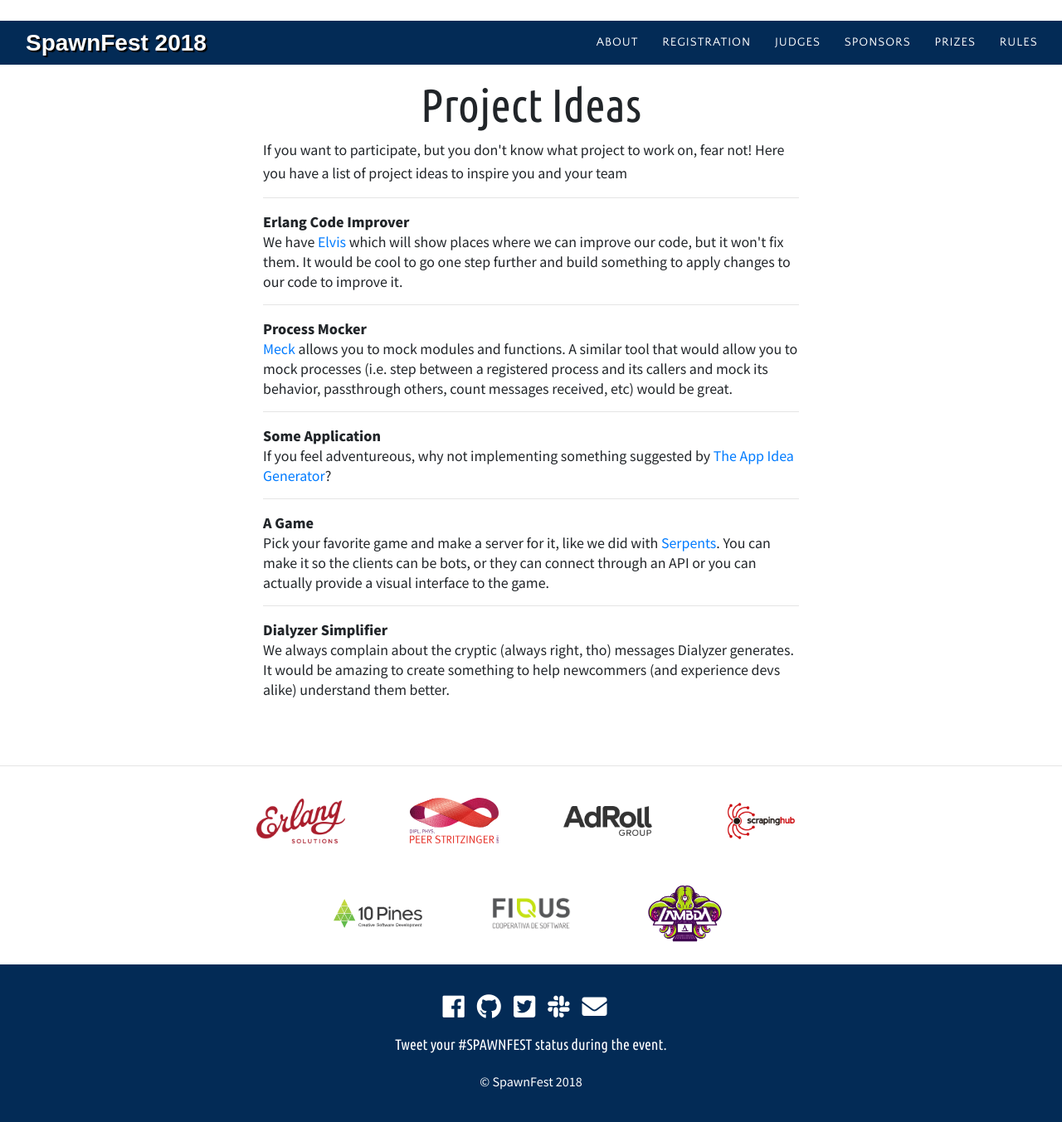
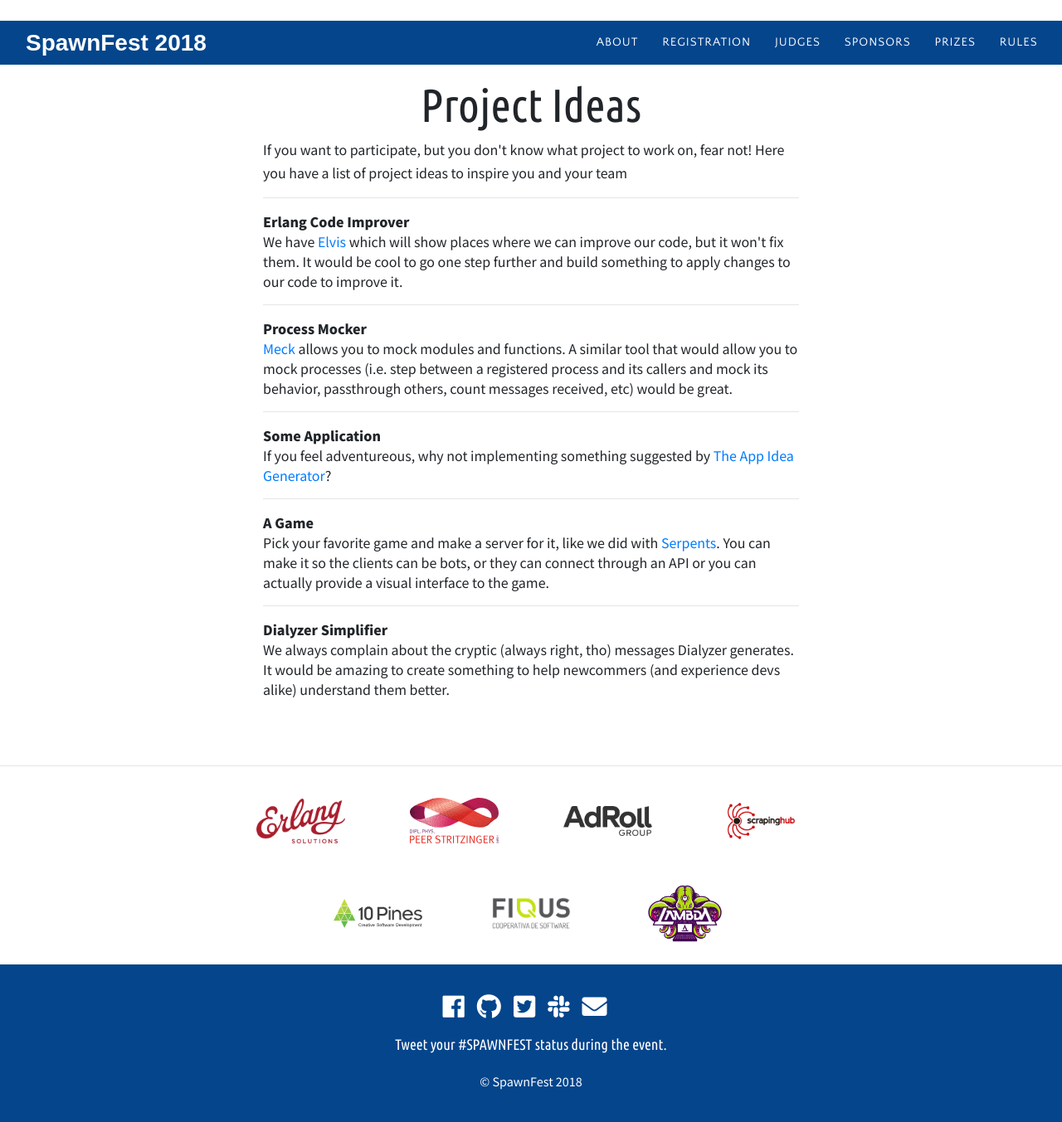
Before and after one commit to spawnfest/spawnfest.github.io, a Jekyll site: the page built from ideas.html, in a window 1280 px wide and 1365 px high. Shown: the top 1353 px of the window at 83% size. Built offline with Jekyll 4.4.1, drawn with Linux system fonts in a browser that asks for light colours; nearby versions of some CDN libraries; some web fonts are replaced.

Commit message:
update backgrounds

```diff
--- a/_includes/header.html
+++ b/_includes/header.html
@@ -1,3 +1,4 @@
+
 <header class="masthead">
   <div class="container">
     <div class="intro-text">
@@ -12,4 +13,9 @@
       </div>
     </div>
   </div>
+  <div class="background-video">
+    <video autoplay muted loop>
+      <source src="img/background.mp4" type="video/mp4">
+    </video>
+  </div>
 </header>
--- a/css/style.css
+++ b/css/style.css
@@ -98,7 +98,7 @@
 }
 
 section#rules {
-  background-image: url("../img/spawnfest.png");
+  background-image: url("../img/pixel.jpg");
   background-repeat: no-repeat;
   background-attachment: fixed;
   background-position: center center;
@@ -254,7 +254,6 @@
 }
 
 .header-text {
-  background: rgba(0, 0, 0, .4);
   padding: 2px 4px;
 }
 
@@ -265,7 +264,7 @@
 
 #mainNav .container {
   max-width: 100%;
-  background-color: #032b56!important;
+  background-color: #04458c!important;
 }
 
 #mainNav .navbar-toggler {
@@ -318,7 +317,6 @@
     font-size: 1.75em;
     -webkit-transition: all 0.3s;
     transition: all 0.3s;
-    text-shadow: 2px 2px 1px black;
   }
   #mainNav .navbar-nav .nav-item .nav-link {
     padding: 1.1em 1em !important;
@@ -336,12 +334,22 @@
 header.masthead {
   text-align: center;
   color: white;
-  background-image: url("../img/spawnfest.png");
+  height: 35em;
+  overflow: hidden;
+  position: relative;
+}
+
+header.masthead .background-video {
+  position: absolute;
+  top: 0;
+  width: 100%;
+  height: 100%;
+  z-index: -1;
+  background-image: url("../img/background.gif");
   background-repeat: no-repeat;
   background-attachment: fixed;
   background-position: center center;
   background-size: cover;
-  height: 35em;
 }
 
 header.masthead .intro-text {
@@ -730,7 +738,7 @@
 footer {
   padding: 25px 0;
   text-align: center;
-  background-color: #032b56!important;
+  background-color: #04458c!important;
 }
 
 footer span.copyright {
```
Also changed, not shown: img/pixel.jpg (added), 2 other files.
